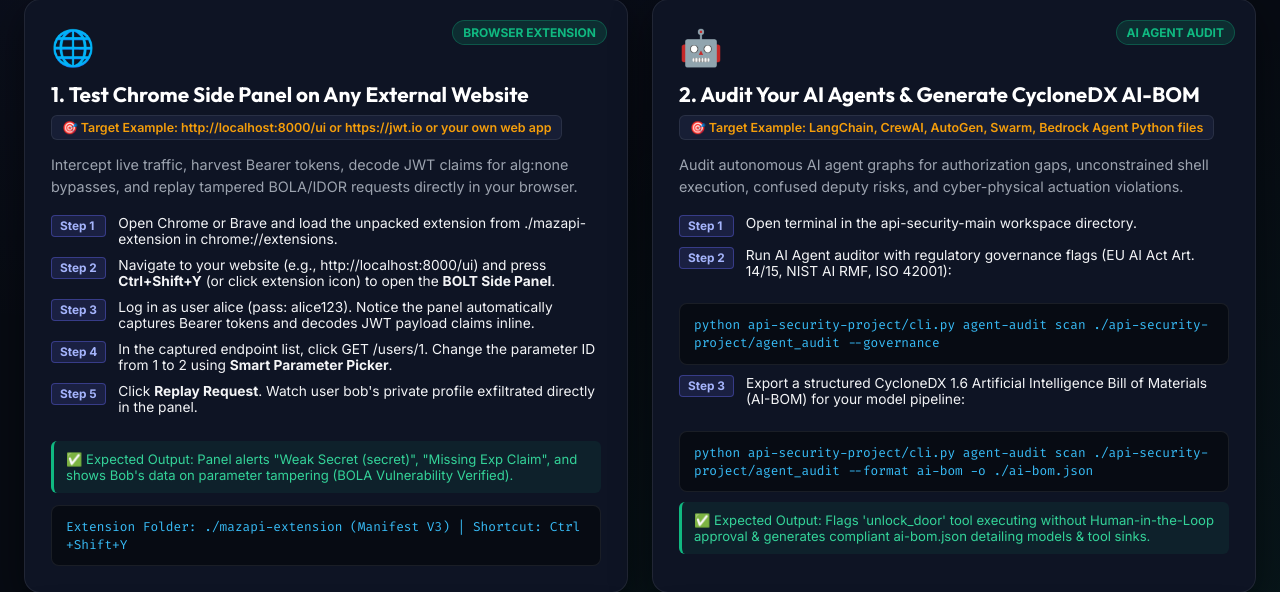
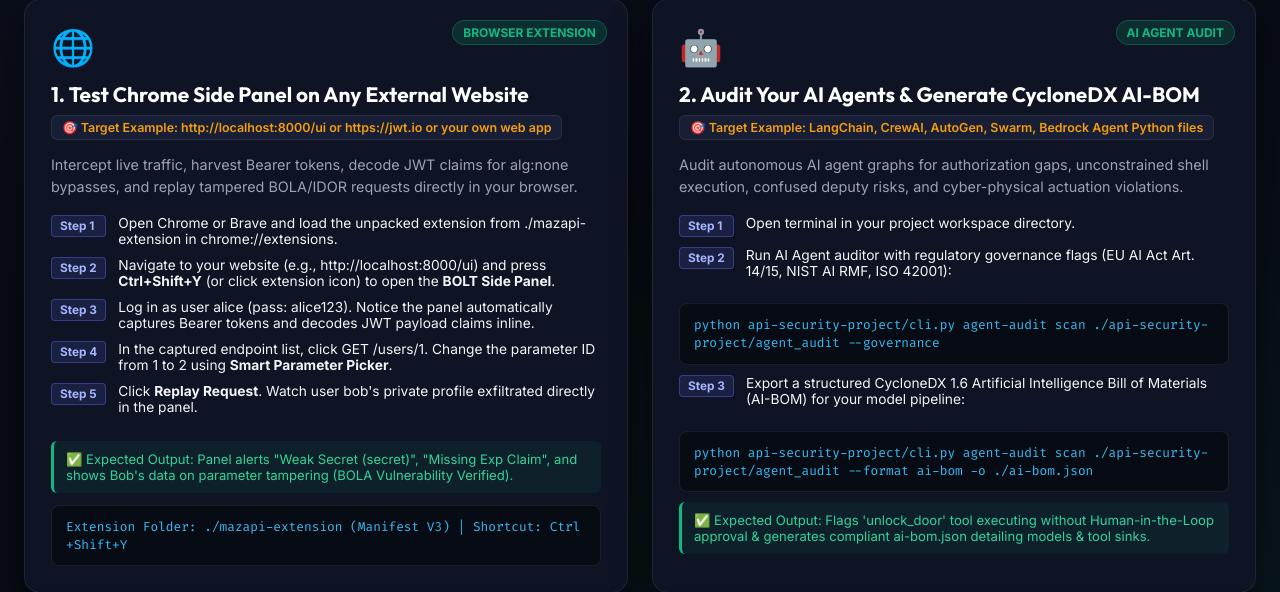
Before and after one commit to Mazonia/api-security, a Flask app: template api-security-project/monitoring/templates/comparison.html in a window 1280 px wide. Shown: the part 1472-2064 px from the top of the page. Run offline with Flask 3, Linux system fonts and the light colour scheme; the template is opened without the code that fills it, so the values that code supplies are empty.

Commit message:
docs: Replace hardcoded local folder paths with portable, relative workspace paths

```diff
--- a/api-security-project/monitoring/templates/comparison.html
+++ b/api-security-project/monitoring/templates/comparison.html
@@ -642,7 +642,7 @@ footer {
         <div class="target-pill">🎯 Target Example: LangChain, CrewAI, AutoGen, Swarm, Bedrock Agent Python files</div>
         <p>Audit autonomous AI agent graphs for authorization gaps, unconstrained shell execution, confused deputy risks, and cyber-physical actuation violations.</p>
         <div class="scenario-steps">
-          <div class="step-num">Step 1</div><div>Open terminal in the <code>api-security-main</code> workspace directory.</div>
+          <div class="step-num">Step 1</div><div>Open terminal in your project workspace directory.</div>
           <div class="step-num">Step 2</div><div>Run AI Agent auditor with regulatory governance flags (EU AI Act Art. 14/15, NIST AI RMF, ISO 42001):</div>
         </div>
         <div class="scenario-cmd">python api-security-project/cli.py agent-audit scan ./api-security-project/agent_audit --governance</div>
--- a/comparison_workbench.html
+++ b/comparison_workbench.html
@@ -642,7 +642,7 @@ footer {
         <div class="target-pill">🎯 Target Example: LangChain, CrewAI, AutoGen, Swarm, Bedrock Agent Python files</div>
         <p>Audit autonomous AI agent graphs for authorization gaps, unconstrained shell execution, confused deputy risks, and cyber-physical actuation violations.</p>
         <div class="scenario-steps">
-          <div class="step-num">Step 1</div><div>Open terminal in the <code>api-security-main</code> workspace directory.</div>
+          <div class="step-num">Step 1</div><div>Open terminal in your project workspace directory.</div>
           <div class="step-num">Step 2</div><div>Run AI Agent auditor with regulatory governance flags (EU AI Act Art. 14/15, NIST AI RMF, ISO 42001):</div>
         </div>
         <div class="scenario-cmd">python api-security-project/cli.py agent-audit scan ./api-security-project/agent_audit --governance</div>
```
Also changed, not shown: MazAPI_Final_Report.md (+1 -1 lines), README.md.
